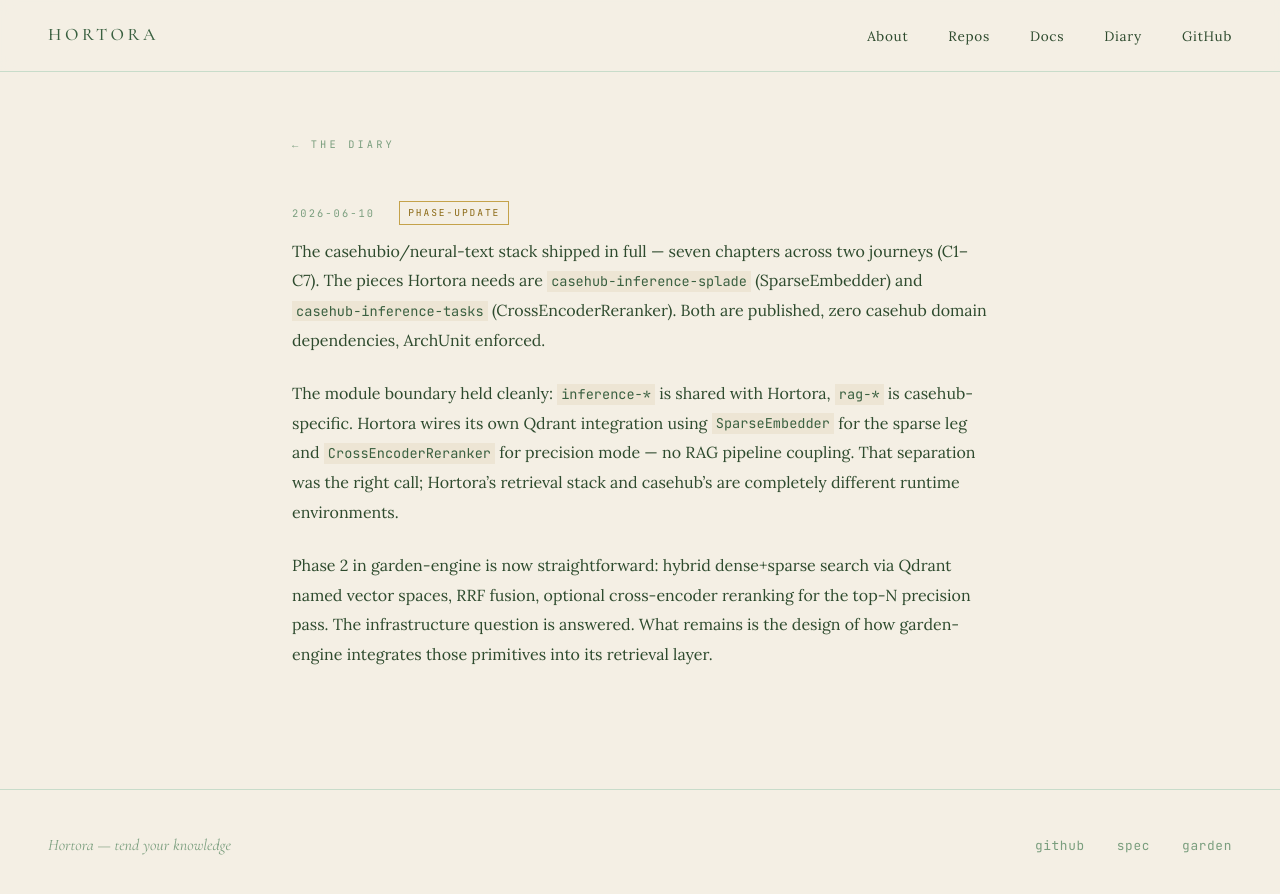
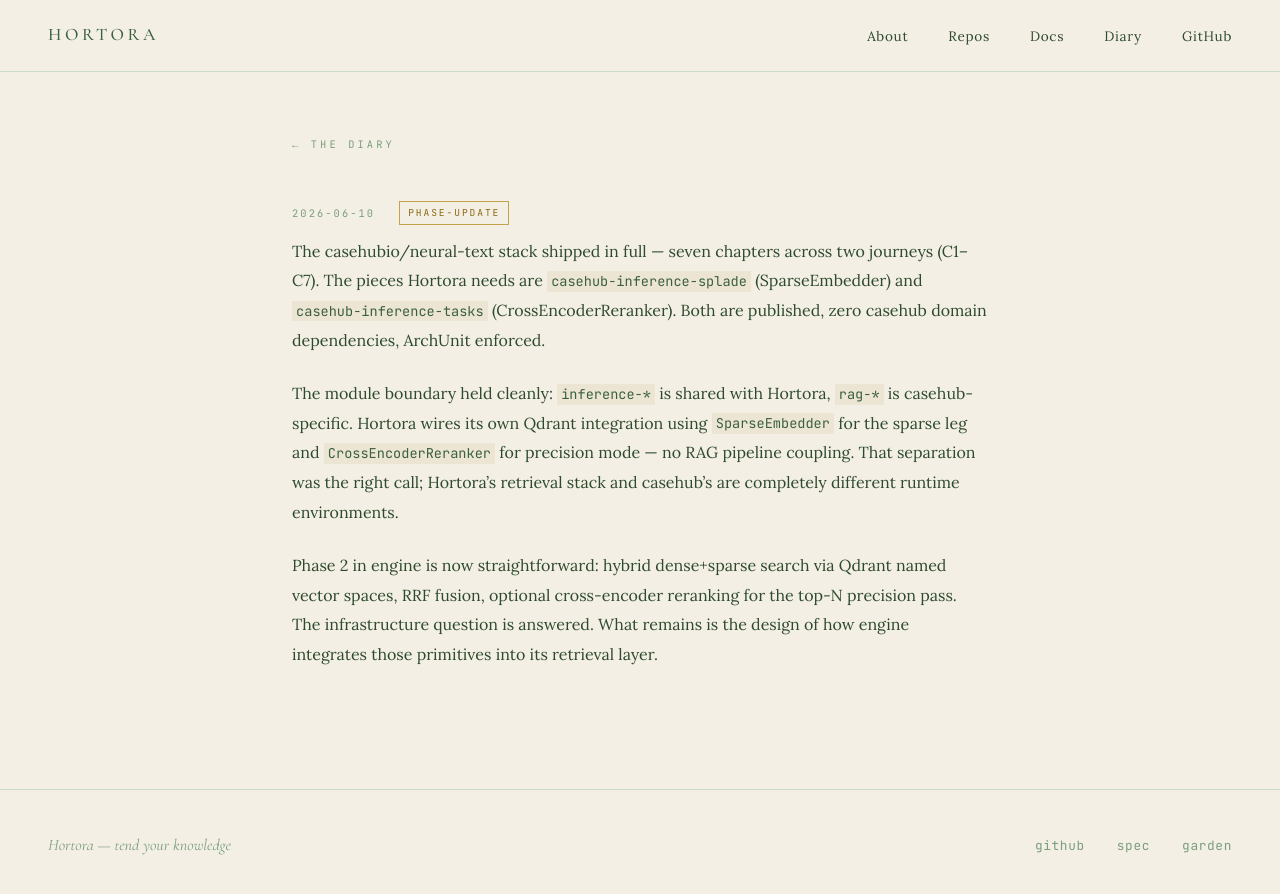
Before and after one commit to Hortora/hortora.github.io, a Jekyll site: the page built from _posts/2026-06-10-mdp01-phase-2-unblocked.md, in a window 1280 px wide. Shown: the top 894 px of the page. Built offline with Jekyll 4.4.1, drawn with Linux system fonts in a browser that asks for light colours.

Commit message:
chore: rename garden-engine → engine in blog posts
References updated to match Hortora/engine GitHub repo rename.

```diff
--- a/_posts/2026-06-10-mdp01-phase-2-unblocked.md
+++ b/_posts/2026-06-10-mdp01-phase-2-unblocked.md
@@ -20,8 +20,8 @@ The module boundary held cleanly: `inference-*` is shared with Hortora,
 mode — no RAG pipeline coupling. That separation was the right call; Hortora's
 retrieval stack and casehub's are completely different runtime environments.
 
-Phase 2 in garden-engine is now straightforward: hybrid dense+sparse search
+Phase 2 in engine is now straightforward: hybrid dense+sparse search
 via Qdrant named vector spaces, RRF fusion, optional cross-encoder reranking
 for the top-N precision pass. The infrastructure question is answered. What
-remains is the design of how garden-engine integrates those primitives into
+remains is the design of how engine integrates those primitives into
 its retrieval layer.
```
Also changed, not shown: _posts/2026-05-04-mdp01-garden-debt-java-engine.md (+2 -2 lines), _posts/2026-06-08-mdp01-engine-arrives.md (renamed from _posts/2026-06-08-mdp01-garden-engine-arrives.md, +2 -2 lines).
